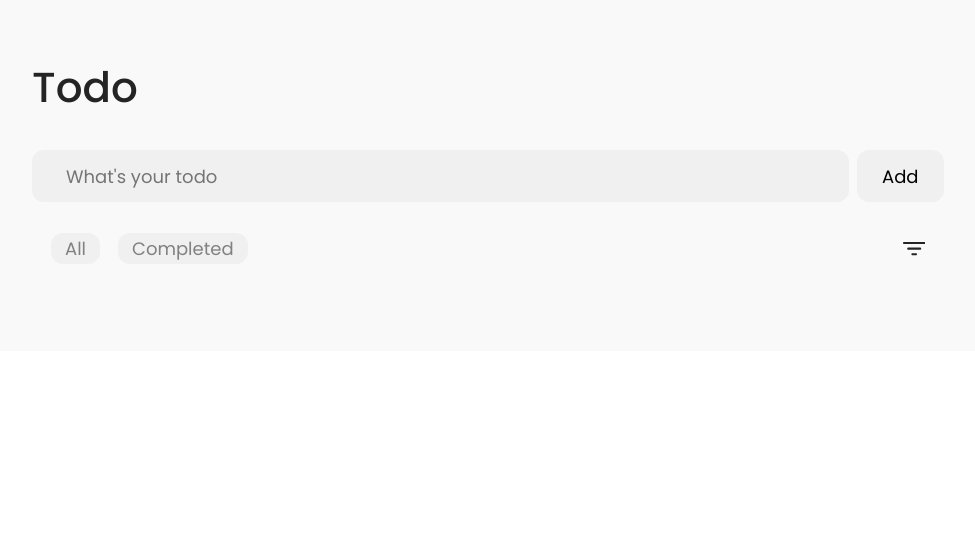
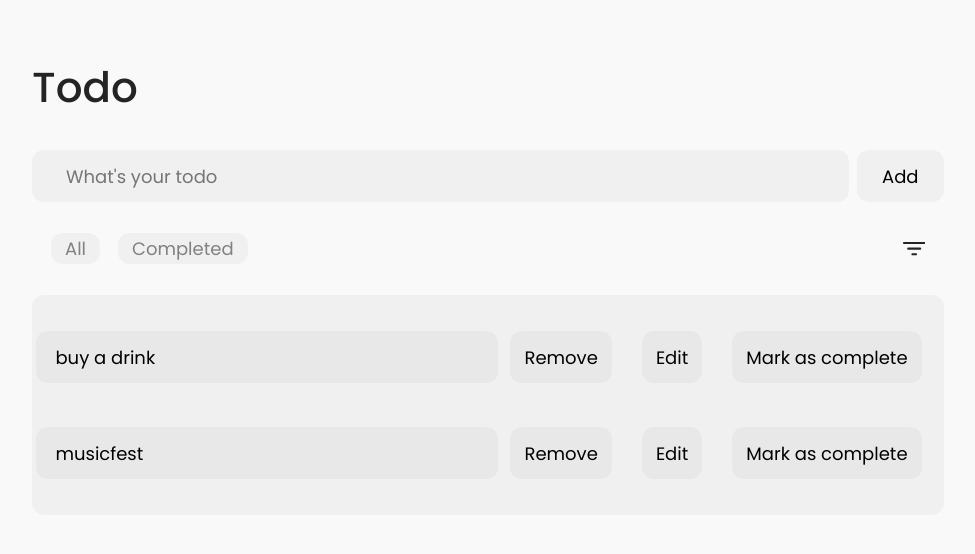
Before and after one commit to wahyuditya/Todo, a React (Vite) app in the folder Ticks/: page / in a window 1280 px wide. Shown: the top 554 px of the page, without its empty margins (152-1127 px from the left). Built offline with nearby package versions, Linux system fonts and the light colour scheme.

Commit message:
edit funct is donw, next to work with mark as complete

```diff
--- a/Ticks/src/App.css
+++ b/Ticks/src/App.css
@@ -100,15 +100,17 @@
   border-radius: 12px;
   gap: 8px;
   flex-direction: column;
+  padding: 18px 0px;
 }
 
 .todosWarper ul {
   display: flex;
-  padding: 0;
+  padding: 0px 0px;
   justify-content: center;
   align-items: center;
   gap: 12px;
   width: 100%;
+  margin: 0;
 }
 
 .todosWarper p {
@@ -122,6 +124,19 @@
   padding: 0 19px;
 }
 
+.todosWarper input {
+  width: 100%;
+  height: 52px;
+  background-color: #e8e8e8;
+  border-radius: 12px;
+  display: flex;
+  align-items: center;
+  font-size: 18px;
+  padding: 0 19px;
+  margin-left: 18px;
+  border: none;
+}
+
 .todosWarper button {
   height: 52px;
   width: fit-content;
@@ -130,4 +145,5 @@
   background-color: #e8e8e8;
   font-size: 18px;
   padding: 0 14px;
+  margin-right: 18px;
 }
--- a/Ticks/src/App.jsx
+++ b/Ticks/src/App.jsx
@@ -5,17 +5,22 @@ import TodoForms from "./components/todoForms";
 import Todos from "./components/Todos";
 
 function App() {
-  const [todos, setTodos] = useState([]);
+  const [todos, setTodos] = useState(["buy a drink", "musicfest"]);
 
   const handleNewEntry = (newEntry) => {
     setTodos([...todos, newEntry]);
   };
 
   const handleRemove = (index) => {
-    // const remove = todos;
-    // remove.splice(index, 1);
-    // setTodos(remove);
-    console.log("in");
+    const toRemove = [...todos];
+    toRemove.splice(index, 1);
+    setTodos(toRemove);
+  };
+
+  const saveUpdate = (index, update) => {
+    const toUpdate = [...todos];
+    toUpdate[index] = update;
+    setTodos(toUpdate);
   };
 
   return (
@@ -31,7 +36,12 @@ function App() {
           <div className="todosWarper">
             {todos.map((tittle, index) => (
               <ul key={index}>
-                <Todos tittle={tittle} handleRemove={handleRemove} />
+                <Todos
+                  tittle={tittle}
+                  handleRemove={handleRemove}
+                  saveUpdate={saveUpdate}
+                  index={index}
+                />
               </ul>
             ))}
           </div>
--- a/Ticks/src/components/Todos.jsx
+++ b/Ticks/src/components/Todos.jsx
@@ -1,10 +1,45 @@
-function Todos({ tittle, handleRemove }) {
+import { useState } from "react";
+
+function Todos({ tittle, handleRemove, index, saveUpdate }) {
+  const [update, setUpdate] = useState(tittle);
+  const [isEdit, setIsEdit] = useState(false);
+
+  const handleChange = (e) => {
+    setUpdate(e.target.value);
+  };
+
+  const handleSave = () => {
+    saveUpdate(index, update);
+    setIsEdit(false);
+  };
+
+  const handleEnter = (e) => {
+    if (e.key === "Enter") {
+      handleSave();
+    }
+  };
+
   return (
     <>
-      <p>{tittle}</p>
-      <button onClick={handleRemove}>Remove</button>
-      <button>Edit</button>
-      <button>Mark as complete</button>
+      {isEdit ? (
+        <>
+          <input
+            type="text"
+            onKeyDown={handleEnter}
+            onChange={handleChange}
+            value={update}
+          ></input>
+          <button onClick={handleSave}>Save</button>
+          <button onClick={() => setIsEdit(false)}>Cancel</button>
+        </>
+      ) : (
+        <>
+          <p>{tittle}</p>
+          <button onClick={() => handleRemove(index)}>Remove</button>
+          <button onClick={() => setIsEdit(true)}>Edit</button>
+          <button>Mark as complete</button>
+        </>
+      )}
     </>
   );
 }
--- a/Ticks/src/components/todoForms.jsx
+++ b/Ticks/src/components/todoForms.jsx
@@ -8,8 +8,10 @@ function TodosForms({ newEntry }) {
   };
 
   const addNewTodo = () => {
-    newEntry(todo);
-    setTodo("");
+    if (todo !== "") {
+      newEntry(todo);
+      setTodo("");
+    }
   };
 
   const handleEnter = (e) => {
```
